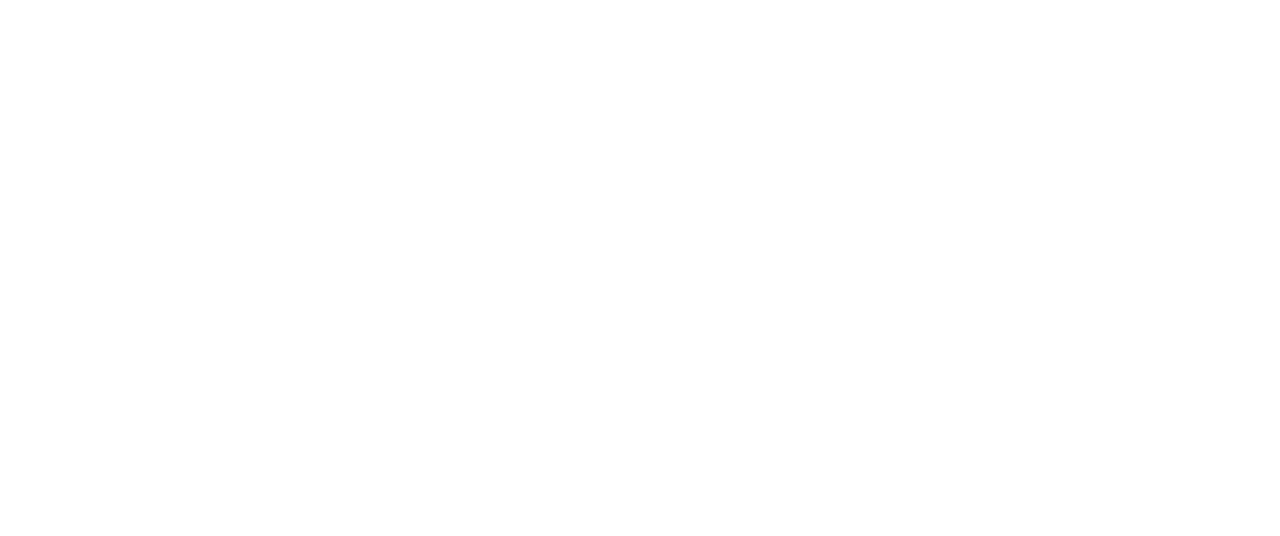
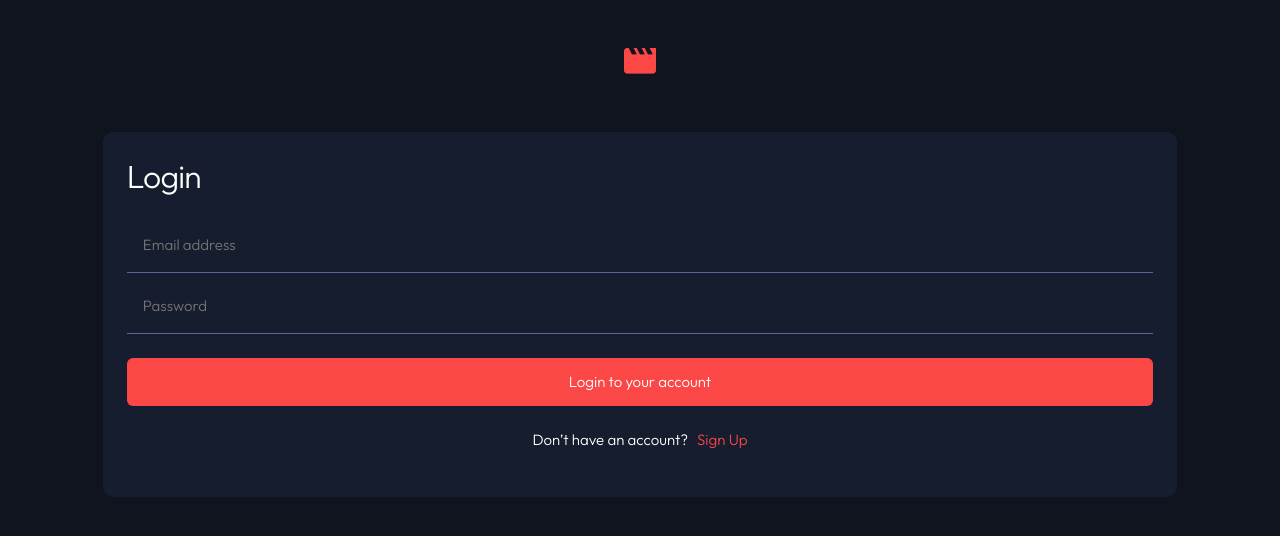
Before and after one commit to TedJenkler/Entertainment-web-app-MERN-SCSS, a React app in the folder client/: page / in a window 1280 px wide. Shown: the top 536 px of the page. Built offline with nearby package versions, Linux system fonts and the light colour scheme; the HTML template or start-up script is replaced by a standard one.

Commit message:
Advanced css for styling and structure

```diff
--- a/client/src/assets/styles/base/_index.scss
+++ b/client/src/assets/styles/base/_index.scss
@@ -0,0 +1,31 @@
+* {
+    box-sizing: border-box;
+}
+
+html, body {
+    height: 100vh;
+    width: 100vw;
+    margin: 0;
+    padding: 0;
+}
+
+#root {
+    height: 100%;
+    width: 100%;
+}
+
+.bgauth {
+    display: flex;
+    flex-direction: column;
+    align-items: center;
+    width: 100vw;
+    height: 100vh;
+    background-color: $darkblue;
+    padding: 3rem 1.5rem 10.625rem 1.5rem;
+
+    img {
+        height: 1.6rem;
+        width: 2rem;
+        margin-bottom: 3.65rem;
+    }
+}
--- /dev/null
+++ b/client/src/assets/styles/base/_typography.scss
@@ -0,0 +1,31 @@
+h1 {
+    @include heading-style(l);
+  }
+
+  h2 {
+    @include heading-style(m);
+  }
+
+  h3 {
+    @include heading-style(s);
+  }
+
+  h4 {
+    @include heading-style(xs);
+  }
+
+  p {
+    @include body-style(m);
+  }
+
+  a {
+    @include body-style(m);
+  }
+
+  input {
+    @include body-style(m);
+  }
+
+  small {
+    @include body-style(s);
+  }
--- a/client/src/assets/styles/components/_login.scss
+++ b/client/src/assets/styles/components/_login.scss
@@ -0,0 +1,46 @@
+.login {
+    width: 87.2%;
+    height: 22.8125rem;
+    background-color: $semidarkblue;
+    border-radius: 0.625rem;
+    border: none;
+    color: white;
+    padding: 1.5rem 1.5rem 2rem 1.5rem;
+
+    h1 {
+        margin: 0;
+        margin-bottom: 2.5rem;
+    }
+
+    input {
+        width: 100%;
+        height: 2.3125rem;
+        border: none;
+        border-bottom: 0.0625rem solid $greyblue;
+        background-color: $semidarkblue;
+        color: white;
+        outline: none;
+        padding: 0 1rem 1.125rem 1rem;
+        margin-bottom: 1.5rem;
+    }
+
+    button {
+        margin-bottom: 1.5rem;
+        @include button();
+    }
+
+    div {
+        display: flex;
+        align-items: center;
+        justify-content: center;
+        gap: 0.5625rem;
+
+        p {
+            margin: 0;
+        }
+
+        a {
+            color: $red;
+        }
+    }
+}
--- a/client/src/assets/styles/main.scss
+++ b/client/src/assets/styles/main.scss
@@ -1,5 +1,9 @@
+@import url('https://fonts.googleapis.com/css2?family=Outfit:wght@100..900&display=swap');
+
 @import './utils/variables';
+@import './utils/mixins';
 
 @import './base/index';
+@import './base/typography';
 
 @import './components/login';
--- /dev/null
+++ b/client/src/assets/styles/utils/_mixins.scss
@@ -0,0 +1,63 @@
+// Heading
+@mixin heading-style($size) {
+    @if $size == l {
+      font-size: $heading-l-font-size;
+      letter-spacing: $heading-l-tracking;
+      font-weight: $heading-l-font-weight;
+    } @else if $size == m {
+      font-size: $heading-m-font-size;
+      letter-spacing: $heading-m-tracking;
+      font-weight: $heading-m-font-weight;
+    } @else if $size == s {
+      font-size: $heading-s-font-size;
+      font-weight: $heading-s-font-weight;
+    } @else if $size == xs {
+      font-size: $heading-xs-font-size;
+      font-weight: $heading-xs-font-weight;
+    } @else {
+      @warn "Unknown heading size: #{$size}. Defaulting to medium.";
+      font-size: $heading-m-font-size;
+      letter-spacing: $heading-m-tracking;
+      font-weight: $heading-m-font-weight;
+    }
+
+    font-family: $heading-font-family;
+    line-height: $heading-line-height;
+  }
+
+  // Body
+  @mixin body-style($size) {
+    @if $size == m {
+      font-size: $body-m-font-size;
+    } @else if $size == s {
+      font-size: $body-s-font-size;
+    } @else {
+      @warn "Unknown body size: #{$size}. Defaulting to medium.";
+      font-size: $body-m-font-size;
+    }
+
+    font-family: $body-font-family;
+    font-weight: $body-font-weight;
+    line-height: $body-line-height;
+  }
+
+  //button
+
+  @mixin button() {
+    background-color: $red;
+    color: white;
+    width: 100%;
+    height: 3rem;
+    text-align: center;
+    border-radius: 0.375rem;
+    border: none;
+    cursor: pointer;
+    transition: background-color 0.2s ease-in-out, color 0.2s ease-in-out;
+
+    @include body-style(m);
+
+    &:hover {
+      background-color: white;
+      color: $semidarkblue;
+    }
+  }
--- a/client/src/assets/styles/utils/_variables.scss
+++ b/client/src/assets/styles/utils/_variables.scss
@@ -0,0 +1,34 @@
+$darkblue: #10141E;
+$semidarkblue: #161D2F;
+$greyblue: #5A698F;
+$red: #FC4747;
+
+//
+
+$heading-l-font-size: 2rem;
+$heading-l-tracking: -0.05rem;
+
+$heading-m-font-size: 1.5rem;
+$heading-m-tracking: 0;
+
+$heading-s-font-size: 1.25rem;
+$heading-xs-font-size: 1rem;
+
+$heading-font-family: 'Outfit', sans-serif;
+$heading-line-height: auto;
+
+$heading-l-font-weight: 300;
+$heading-m-font-weight: 300;
+$heading-s-font-weight: 500;
+$heading-xs-font-weight: 500;
+
+//
+
+$body-m-font-size: 0.9375rem;
+$body-s-font-size: 0.8125rem;
+
+$body-font-weight: 300;
+$body-font-family: 'Outfit', sans-serif;
+$body-line-height: auto;
+
+//
--- a/client/src/components/auth/Login.jsx
+++ b/client/src/components/auth/Login.jsx
@@ -1,9 +1,20 @@
-import React from 'react'
+import React from 'react';
+import icon from '../../assets/images/Movie.png';
 
 function Login() {
   return (
-    <div className='login'>
-
+    <div className='bgauth'>
+        <img src={icon} alt='icon' />
+        <div className='login'>
+            <h1>Login</h1>
+            <input placeholder='Email address'></input>
+            <input placeholder='Password'></input>
+            <button>Login to your account</button>
+            <div>
+                <p>Don’t have an account?</p>
+                <a>Sign Up</a>
+            </div>
+        </div>
     </div>
   )
 }
--- a/client/src/main.jsx
+++ b/client/src/main.jsx
@@ -9,6 +9,7 @@
 import Register from './components/auth/Register.jsx';
 import { store } from './app/store'
 import { Provider } from 'react-redux'
+import './assets/styles/main.scss';
 
 const router = createBrowserRouter([
   {
```
Also changed, not shown: client/src/assets/images/Movie.png (added).
